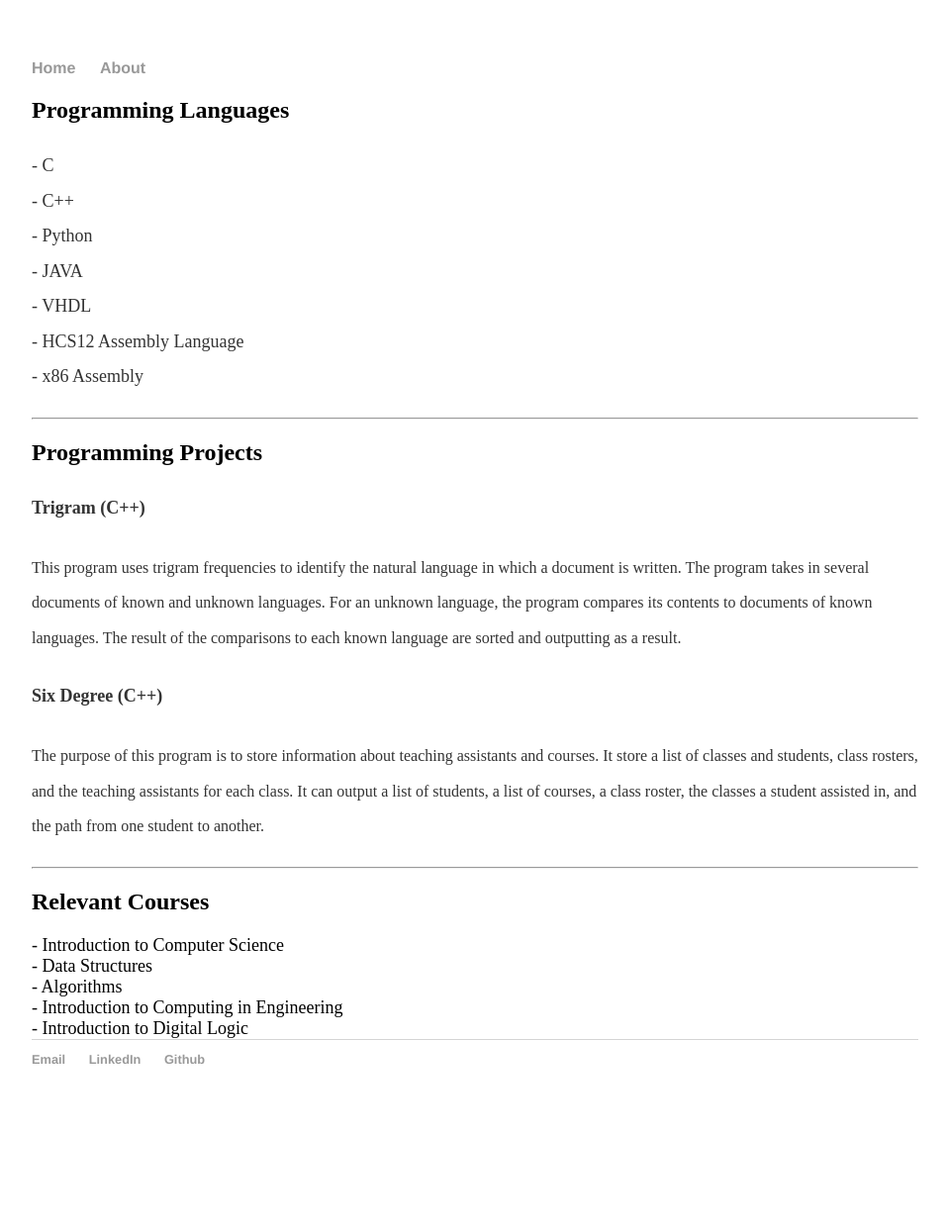
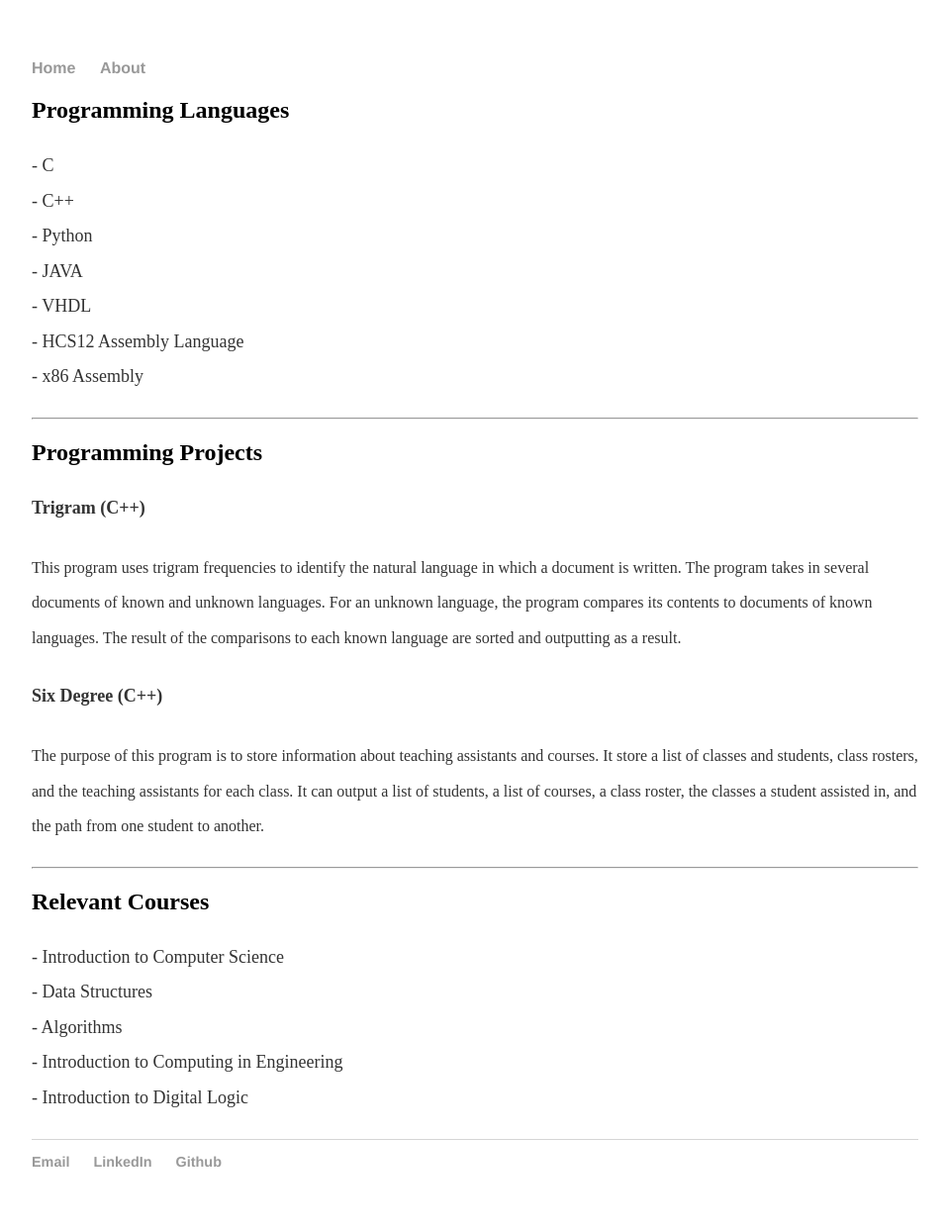
Before and after one commit to Winnie-Zheng/winnie-zheng.github.io, a Jekyll site: the page built from About/index.html, in a window 1280 px wide. Shown: the whole page at 99% size, without its empty margins (160-1119 px from the left). Built offline with Jekyll 4.4.1, drawn with Linux system fonts in a browser that asks for light colours; before the commit the page ends 1138 px from its top, so only the background shows below that.

Commit message:
Update index.html

```diff
--- a/About/index.html
+++ b/About/index.html
@@ -20,9 +20,10 @@ title: Winnie Zheng
       <p><font size=3>The purpose of this program is to store information about teaching assistants and	courses. It store a list of classes and students, class rosters, and the teaching assistants for each class. It can output a list of students, a	list of courses, a class roster, the classes a student assisted in, and the path from one student to another.</font></p>
   <hr></hr>
   <h2>Relevant Courses</h2>
-    <font size=4>- Introduction to Computer Science<br /></font>
-    <font size=4>- Data Structures<br /></font>
-    <font size=4>- Algorithms<br /></font>
-    <font size=4>- Introduction to Computing in Engineering<br /></font>
-    <font size=4>- Introduction to Digital Logic<br /></font>
+    <p><font size=4>
+      - Introduction to Computer Science<br />
+      - Data Structures<br />
+      - Algorithms<br />
+      - Introduction to Computing in Engineering<br />
+      - Introduction to Digital Logic<br />
 </div><!-- /.blurb -->
```
